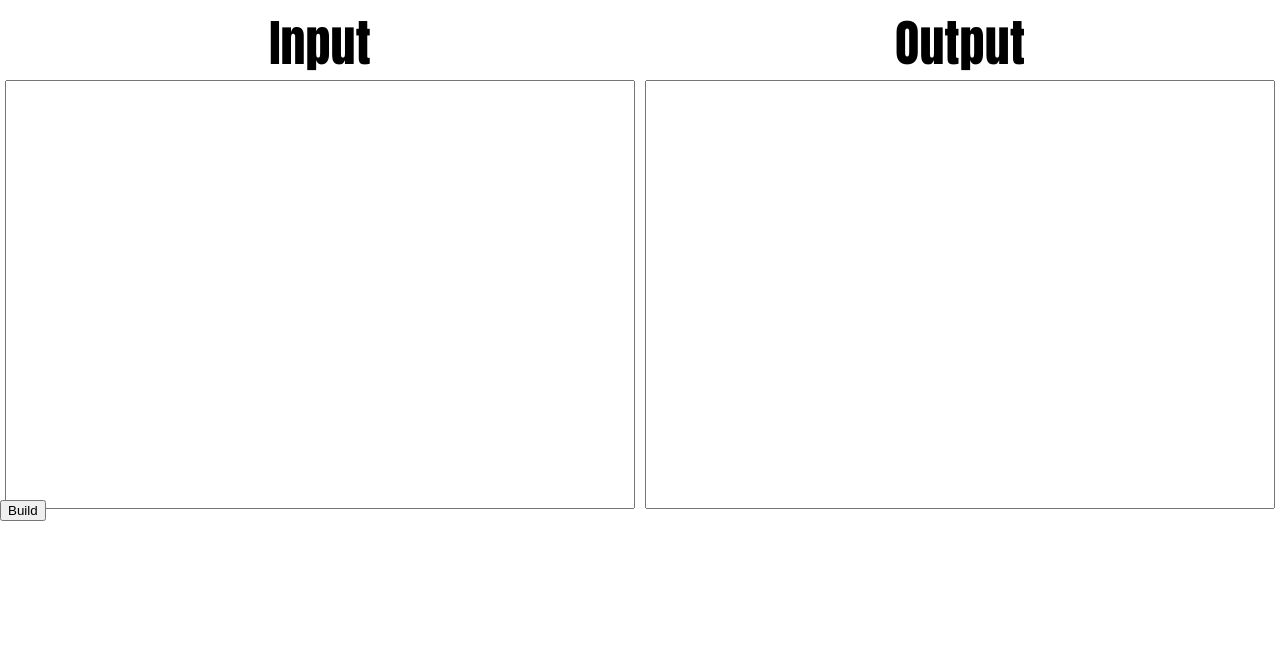
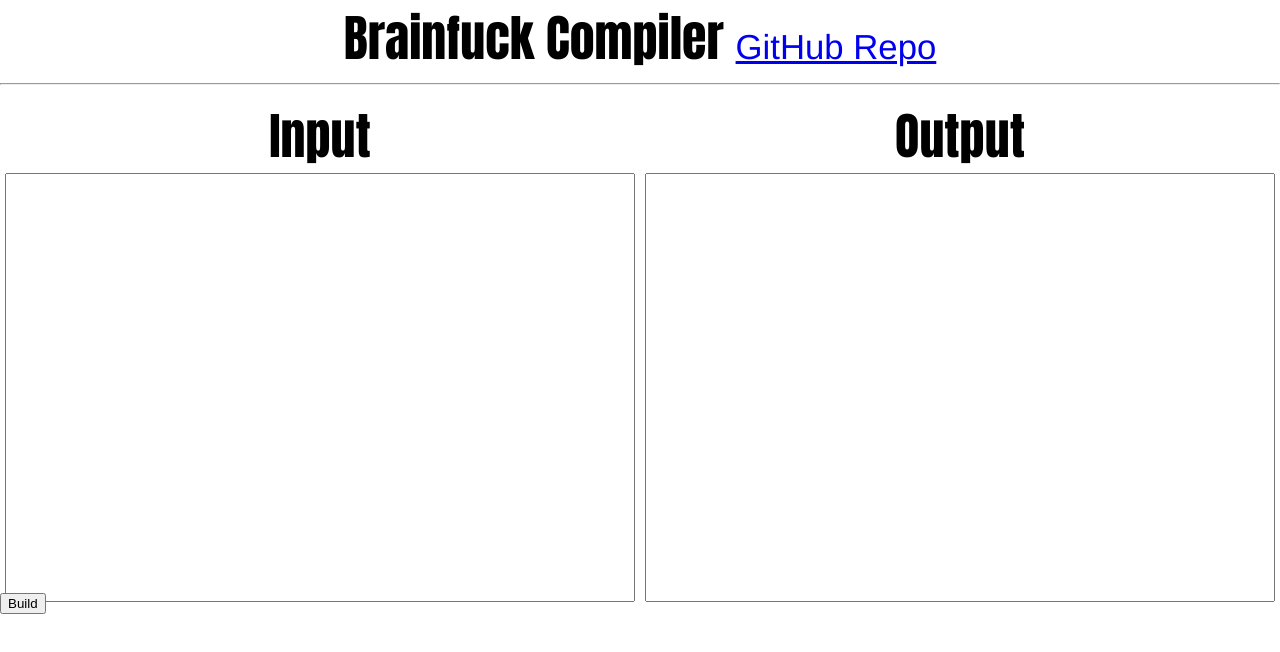
Before and after one commit to Antosser/brainfuck-compiler-web, a website: page index.html in a window 1280 px wide. Drawn offline with nearby package versions, Linux system fonts and the light colour scheme.

Commit message:
Added link to GitHub Repo

```diff
--- a/index.html
+++ b/index.html
@@ -10,6 +10,13 @@
     <script src="dist/index.js" defer></script>
 </head>
 <body>
+    <div class="label">
+        Brainfuck Compiler
+        <div class="githublink">
+            <a href="https://github.com/Antosser/brainfuck-compiler-web" class="githublink">GitHub Repo</a>
+        </div>
+    </div>
+    <hr>
     <div class="container">
         <div class="item">
             <div class="label">
--- a/style.css
+++ b/style.css
@@ -32,3 +32,9 @@ textarea {
 #rmLocalStorage {
     display: none;
 }
+
+.githublink {
+    font-size: smaller;
+    font-family: 'Franklin Gothic Medium', 'Arial Narrow', Arial, sans-serif;
+    display: inline-block;
+}
```
